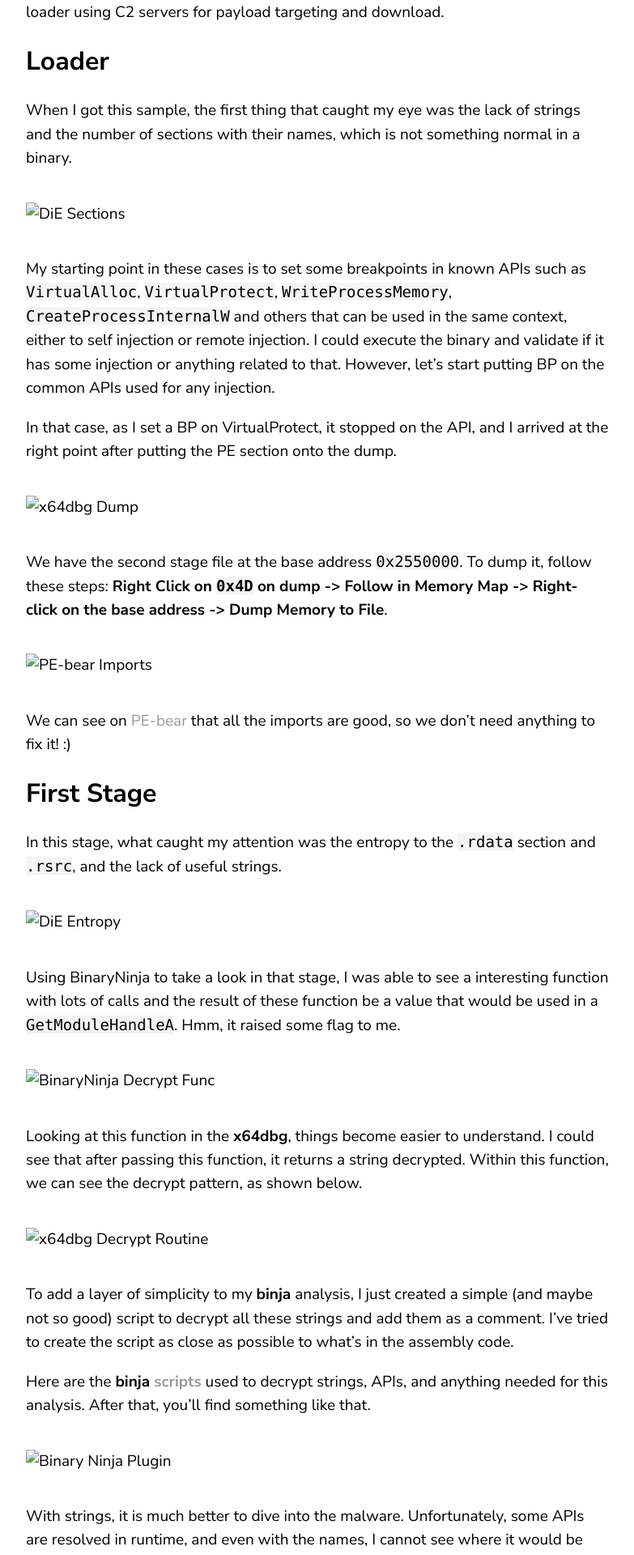
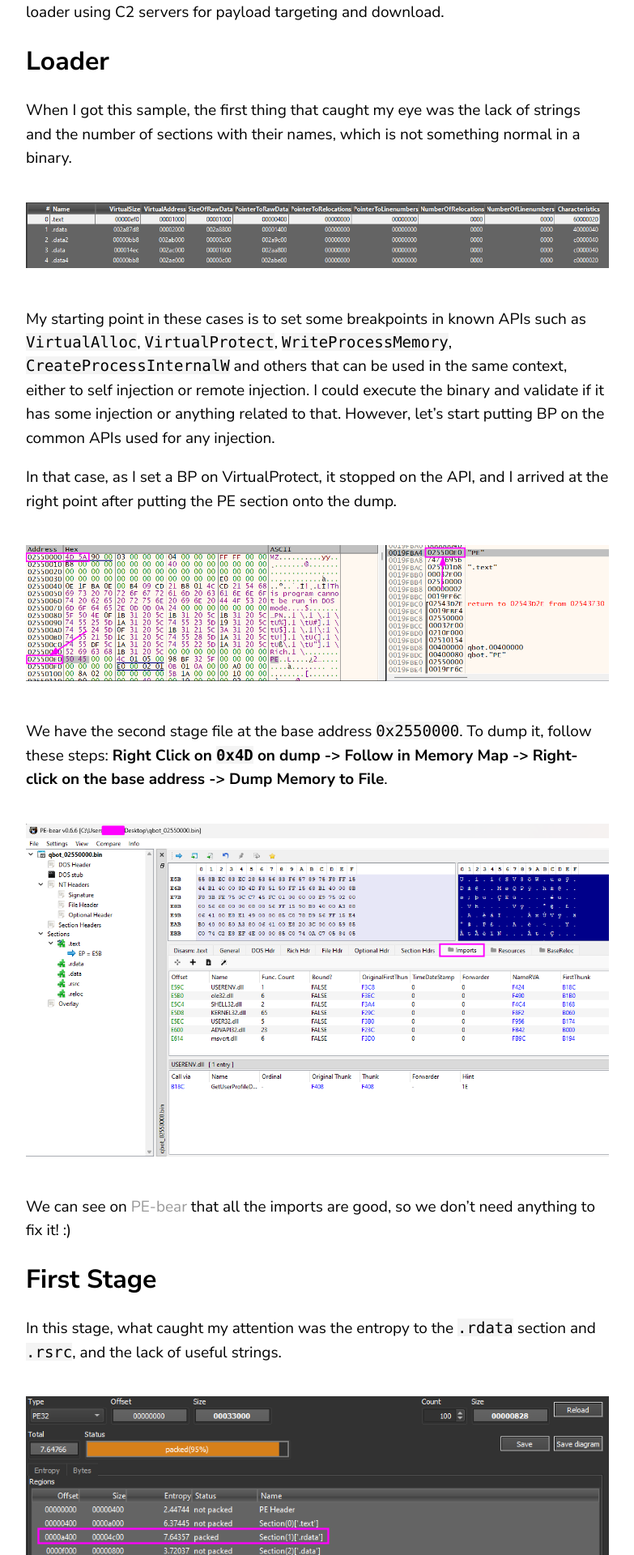
Before and after one commit to moval0x1/moval0x1.github.io, a Jekyll site: the page built from docs/_posts/2024-01-20-qakbot-analysis.markdown, in a window 1280 px wide. Shown: the part 663-2583 px from the top of the page at 81% size, without its empty margins (68-851 px from the left). Built offline with Jekyll 4.4.1, drawn with Linux system fonts in a browser that asks for light colours; comment, search, counter and statistics services are not loaded.

Commit message:
Update image path

````diff
--- a/docs/_posts/2024-01-20-qakbot-analysis.markdown
+++ b/docs/_posts/2024-01-20-qakbot-analysis.markdown
@@ -12,17 +12,17 @@ categories: Zero2Auto Reversing Malware
 ## Loader
 When I got this sample, the first thing that caught my eye was the lack of strings and the number of sections with their names, which is not something normal in a binary.
 
-![DiE Sections](../assets/images/zero2auto/2024-01-20/die-sections.png)
+![DiE Sections](/assets/images/zero2auto/2024-01-20/die-sections.png)
 
 My starting point in these cases is to set some breakpoints in known APIs such as ```VirtualAlloc```, ```VirtualProtect```, ```WriteProcessMemory```, ```CreateProcessInternalW``` and others that can be used in the same context, either to self injection or remote injection. I could execute the binary and validate if it has some injection or anything related to that. However, let's start putting BP on the common APIs used for any injection.
 
 In that case, as I set a BP on VirtualProtect, it stopped on the API, and I arrived at the right point after putting the PE section onto the dump.
 
-![x64dbg Dump](../assets/images/zero2auto/2024-01-20/x64dbg-dump.png)
+![x64dbg Dump](/assets/images/zero2auto/2024-01-20/x64dbg-dump.png)
 
 We have the second stage file at the base address ```0x2550000```. To dump it, follow these steps: **Right Click on ```0x4D``` on dump -> Follow in Memory Map -> Right-click on the base address -> Dump Memory to File**.
 
-![PE-bear Imports](../assets/images/zero2auto/2024-01-20/pe-bear-imports.png)
+![PE-bear Imports](/assets/images/zero2auto/2024-01-20/pe-bear-imports.png)
 
 We can see on [PE-bear](https://github.com/hasherezade/pe-bear) that all the imports are good, so we don't need anything to fix it! :)
 
@@ -30,21 +30,21 @@ We can see on [PE-bear](https://github.com/hasherezade/pe-bear) that all the imp
 
 In this stage, what caught my attention was the entropy to the ```.rdata``` section and ```.rsrc```, and the lack of useful strings.
 
-![DiE Entropy](../assets/images/zero2auto/2024-01-20/die-entropy.png)
+![DiE Entropy](/assets/images/zero2auto/2024-01-20/die-entropy.png)
 
 Using BinaryNinja to take a look in that stage, I was able to see a interesting function with lots of calls and the result of these function be a value that would be used in a ```GetModuleHandleA```. Hmm, it raised some flag to me.
 
-![BinaryNinja Decrypt Func](../assets/images/zero2auto/2024-01-20/bn-strings-decrypt-func.png)
+![BinaryNinja Decrypt Func](/assets/images/zero2auto/2024-01-20/bn-strings-decrypt-func.png)
 
 Looking at this function in the **x64dbg**, things become easier to understand. I could see that after passing this function, it returns a string decrypted. Within this function, we can see the decrypt pattern, as shown below.
 
-![x64dbg Decrypt Routine](../assets/images/zero2auto/2024-01-20/x64dbg-decrypt-strings-routine.png)
+![x64dbg Decrypt Routine](/assets/images/zero2auto/2024-01-20/x64dbg-decrypt-strings-routine.png)
 
 To add a layer of simplicity to my **binja** analysis, I just created a simple (and maybe not so good) script to decrypt all these strings and add them as a comment. I've tried to create the script as close as possible to what's in the assembly code.
 
 Here are the **binja [scripts](https://github.com/moval0x1/Zero2Auto/tree/main/qakbot)** used to decrypt strings, APIs, and anything needed for this analysis. After that, you'll find something like that.
 
-![Binary Ninja Plugin](../assets/images/zero2auto/2024-01-20/bn-plugin-decrypt-strings.png)
+![Binary Ninja Plugin](/assets/images/zero2auto/2024-01-20/bn-plugin-decrypt-strings.png)
 
 With strings, it is much better to dive into the malware. Unfortunately, some APIs are resolved in runtime, and even with the names, I cannot see where it would be called. Based on that, I went to the debugger, and with a hand from my friend [**Leandro**](https://leandrofroes.github.io/) - he showed me about this anti-analysis process that I've passed and didn't catch the idea of - I could understand that the ``CreateProcess`` was started as an anti-analysis step. Ask for help is an excellent way to learn; I learned a new trick with his help; thanks, man.
 
@@ -54,11 +54,11 @@ Let me try to summarize things here.
 2. This parameter starts a series of **anti-analysis** tricks and leads us down the wrong path.
 3. Forcing the result **false** after the ```CreateProcess```.
 
-![CreateProcessW](../assets/images/zero2auto/2024-01-20/x64dbg-create-process-w.png)
+![CreateProcessW](/assets/images/zero2auto/2024-01-20/x64dbg-create-process-w.png)
 
 With the flow passing by the anti-analysis part, we will not find anything interesting. I've changed the ```EAX``` from ```1``` to ```0```. As mentioned at the beginning of this first stage, we have a high entropy in the ```.rsrc``` part; based on that, I've added a breakpoint on the ```LoadResource``` API. However, this API is only noticed after decrypting the API names, as shown in the image below.
 
-![CommentsAndSymbols](../assets/images/zero2auto/2024-01-20/bn-comments-and-symbols.png)
+![CommentsAndSymbols](/assets/images/zero2auto/2024-01-20/bn-comments-and-symbols.png)
 
 Now, let us analyze the actual flow!
 
@@ -82,7 +82,7 @@ It is easy, but it is much better to have a script to help us find it in the res
 
 To understand what the scripts do, let me briefly explain here. We have here a normal ``RC4`` routine followed by a ``SHA1 SUM`` validation. Although we can see the program here - at least a part of it - **This Program cannot...**. It doesn't look like the complete straightforward program; after the ``SHA1`` validation, a weird value was found that is used out of this call in a comparison: ``0x616CD31A``. Searching for it, I only found it in a blog of a friend of mine [**dark0pcodes**](https://darkopcodes.wordpress.com/2020/06/07/malware-analysis-qakbot-part-2/). Based on what he says, it is a modified version of the [**BriefLZ**](https://github.com/jibsen/brieflz) compression algorithm, which makes much more sense now.
 
-![Decrypt Resource Routine](../assets/images/zero2auto/2024-01-20/x64dbg-decrypt-resource-routine.png)
+![Decrypt Resource Routine](/assets/images/zero2auto/2024-01-20/x64dbg-decrypt-resource-routine.png)
 
 In order to decompress this file correctly after decrypting, we need to replace the modified bytes with the correct bytes, as added in the script found on GitHub.
 
````
